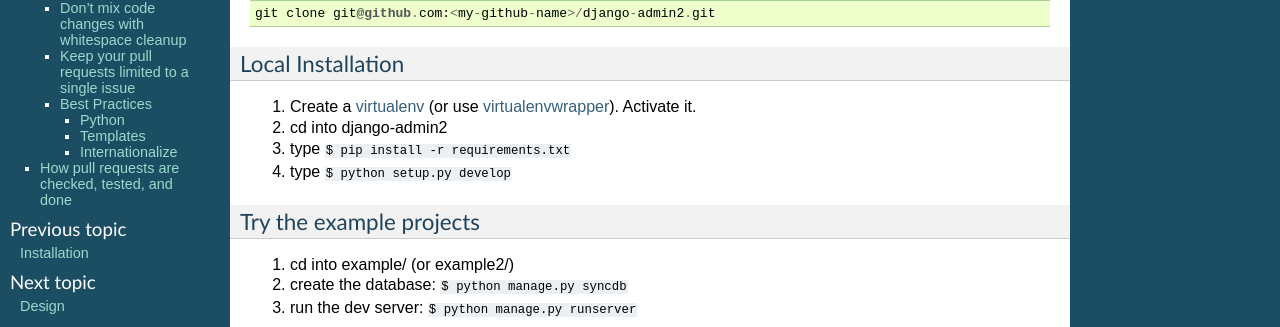
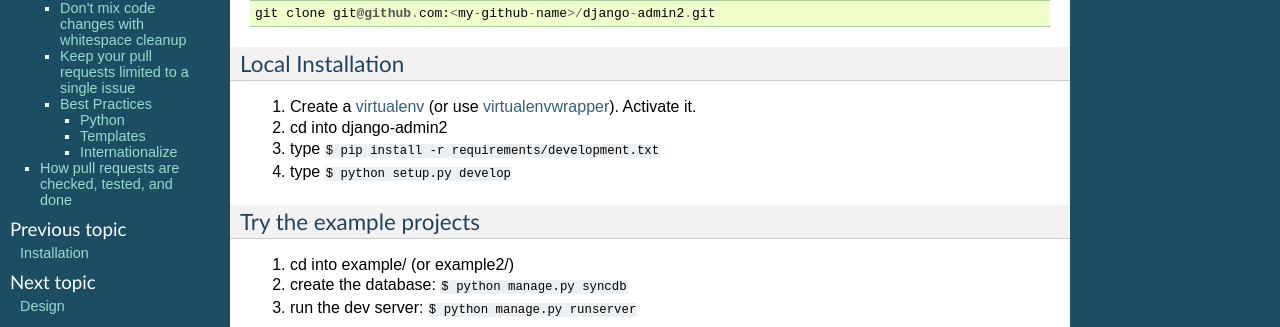
Before and after one commit to jazzband/django-admin2, a Sphinx documentation site: the page built from docs/contributing.rst, in a window 1280 px wide and 900 px high, scrolled down 326 px. Shown: the part 116-443 px from the top of the window. Built offline with Sphinx 7.4.7, drawn with Linux system fonts in a browser that asks for light colours; pages that are not in the unit, such as notebooks, are missing from menus.

Commit message:
Adding tox.ini file for tox support and rearranging requirements file to allow testing with multiple Django versions.

```diff
--- a/docs/contributing.rst
+++ b/docs/contributing.rst
@@ -31,7 +31,7 @@
 
 1. Create a virtualenv_ (or use virtualenvwrapper_). Activate it.
 2. cd into django-admin2
-3. type ``$ pip install -r requirements.txt``
+3. type ``$ pip install -r requirements/development.txt``
 4. type ``$ python setup.py develop``
 
 Try the example projects
```
Also changed, not shown: requirements.txt (deleted, +0 -10 lines), .travis.yml, 4 other files.
